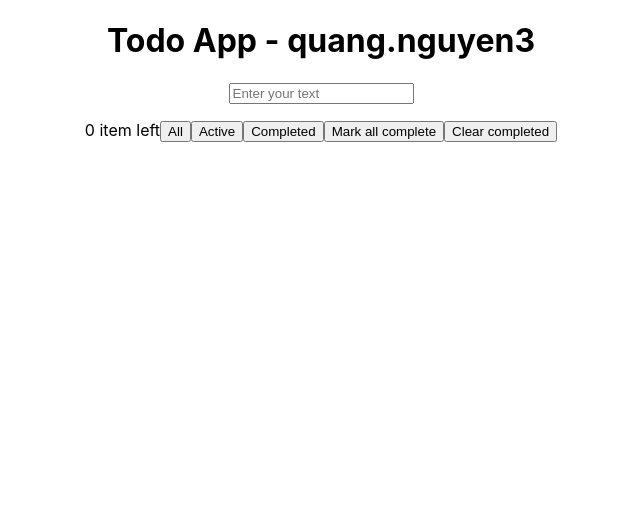
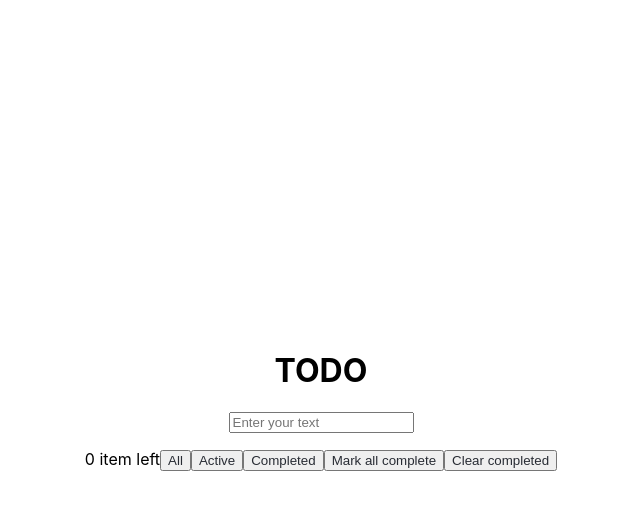
Before and after one commit to anhtung96nb/ToDoList, a React (Create React App) app: page / in a window 1280 px wide. Shown: the top 510 px of the page, without its empty margins (319-959 px from the left). Built offline with nearby package versions, Linux system fonts and the light colour scheme.

Commit message:
add style

```diff
--- a/src/App.css
+++ b/src/App.css
@@ -1,5 +1,9 @@
 .App {
   text-align: center;
+  display: flex;
+  justify-content: center; /* Center horizontally */
+  align-items: center; /* Center vertically */
+  height: 100vh; /* Full viewport height */
 }
 
 .App-logo {
@@ -36,3 +40,9 @@
     transform: rotate(360deg);
   }
 }
+.btn{
+  color: #282c34;
+}
+.item-content{
+  border: 1px solid #282c34;
+}
--- a/src/App.tsx
+++ b/src/App.tsx
@@ -79,7 +79,7 @@ function App() {
   return (
     <div className="App">
       <div className="container">
-        <h1>Todo App - quang.nguyen3</h1>
+        <h1>TODO</h1>
 
         <Input onEnter={handleInputEnter} placeholder="Enter your text"></Input>
         <TodoList
--- a/src/Item.tsx
+++ b/src/Item.tsx
@@ -21,6 +21,7 @@ export function TodoItem({ item, onStatusChanged, onDeleted }: TodoItemProps) {
         >
           {item.title}
         </label>
+        <br></br>
       </div>
       <button onClick={() => onDeleted(item.id)} className="btn-delete">
         X
```
